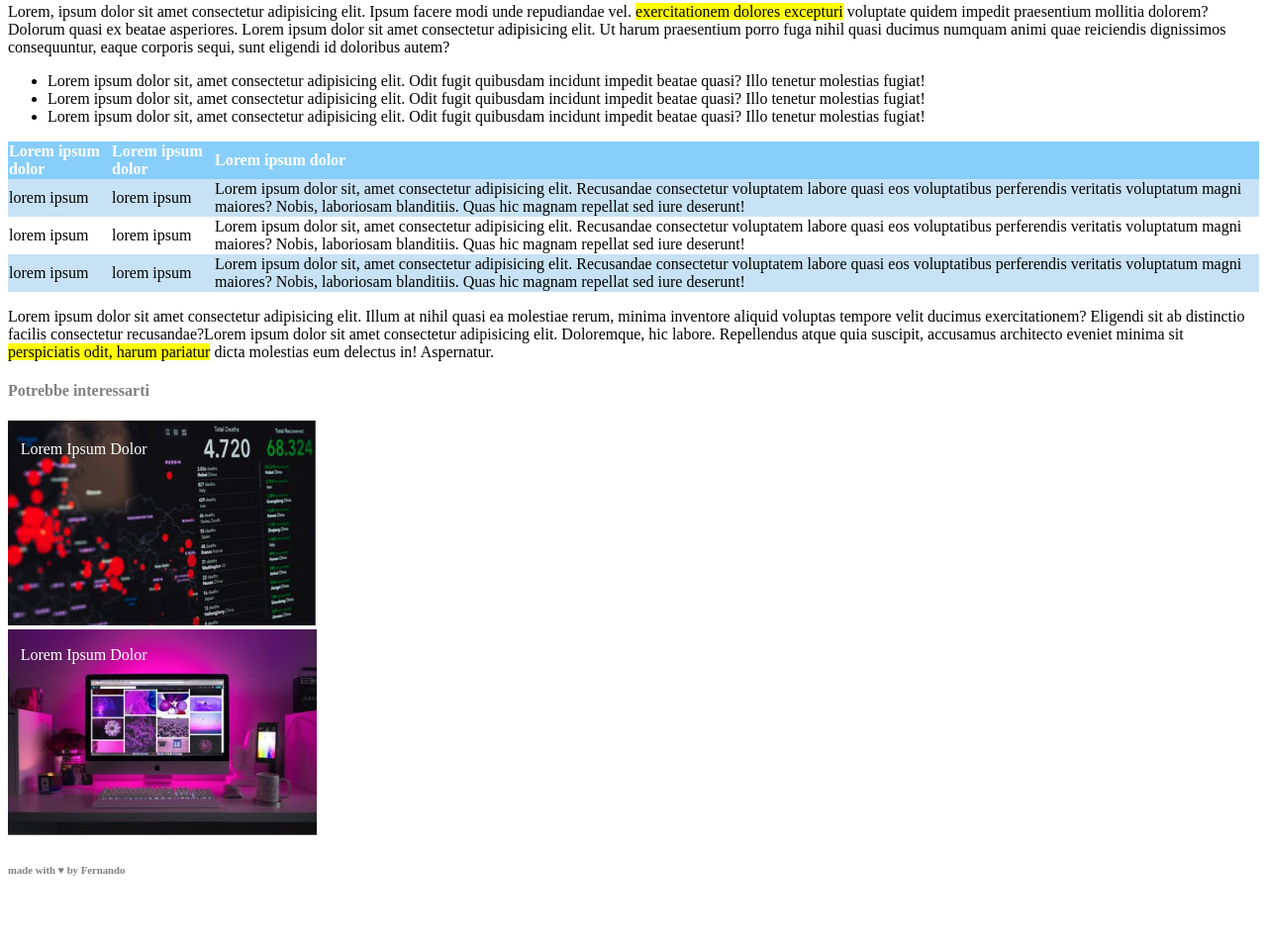
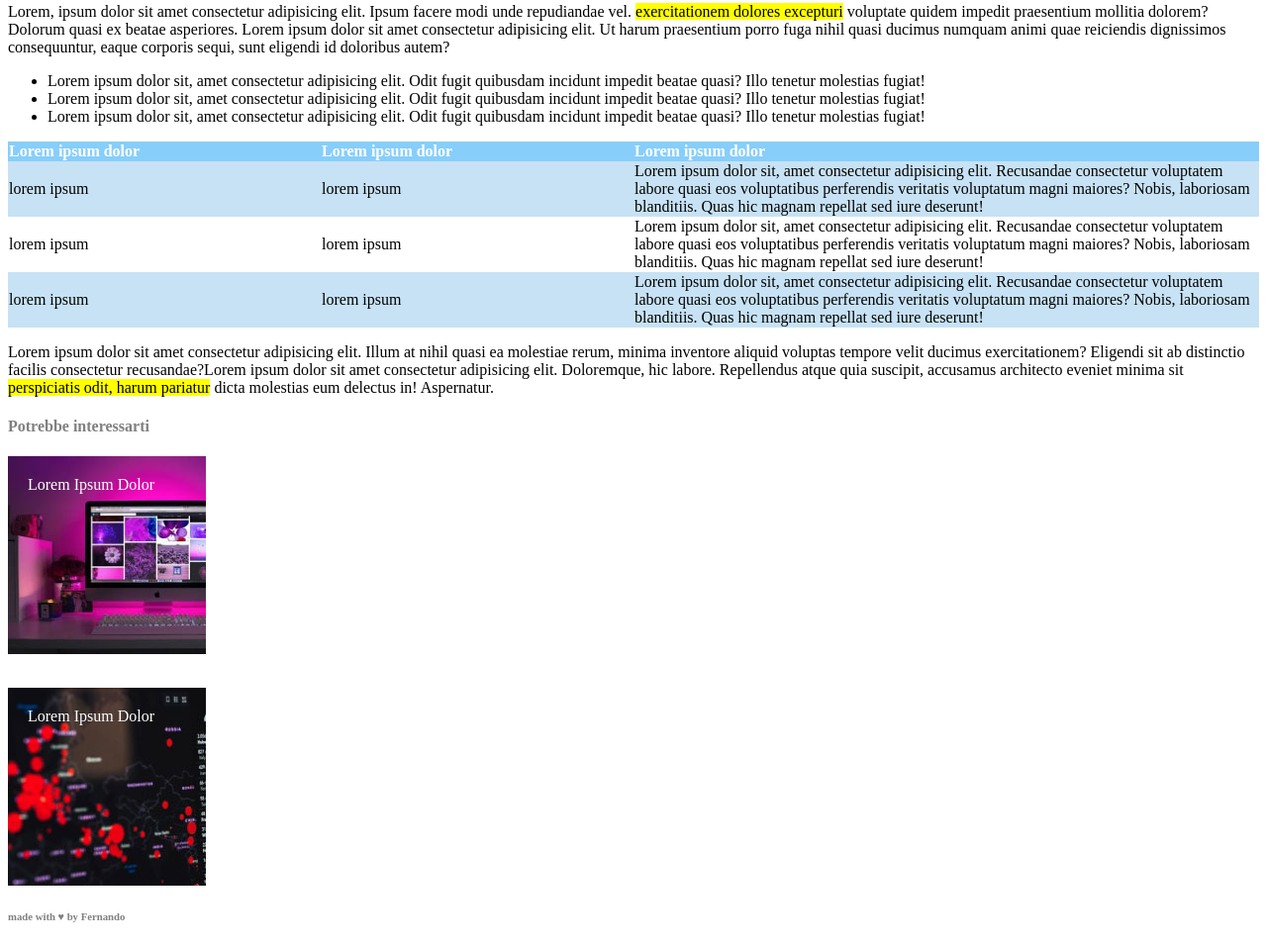
Before and after one commit to FernandoSalicandro/css-intro, a plain HTML site: page index.html in a window 1280 px wide. Shown: the part 699-1656 px from the top of the page at 99% size. Before the commit the page ends 1609 px from the top, so only its background shows below. Drawn offline with Linux system fonts and the light colour scheme.

Commit message:
fix: fixed images errors

```diff
--- a/css/style.css
+++ b/css/style.css
@@ -4,15 +4,18 @@ header {
     background-image: url(../img/pattern.png);
     background-color: rgb(41, 157, 195);
 }
+
 /* Definisco lo stile del logo inserito in html */
 .logo-testuale {
     width: 200px;
     margin-top: 150px;
 }
+
 /* riduco margine del titolo rispetto alle info */
 h1 {
     margin-bottom: 0em;
 }
+
 /* assegno caratteristiche uniche ripetute alle informazioni sull'autore */
 #article-author-info {
     margin-bottom: 0em;
@@ -20,6 +23,7 @@ h1 {
     font-weight: 200;
     color: rgb(104, 102, 102);
 }
+
 /* assegno informazioni uniche ripetute alle informazioni sulla data */
 #article-date {
     margin-top: 0em;
@@ -31,10 +35,12 @@ h1 {
 .author-name {
     color: rgb(0, 166, 255);
 }
+
 /* allineamento immagini di preview aricolo */
 .article-preview-images {
     text-align: left;
 }
+
 /* impostazione margini e stile dei credits per le immagini di preview */
 .photo-preview-description {
     margin-top: 0em;
@@ -46,17 +52,26 @@ h1 {
 .article-table {
     border-collapse: collapse;
 }
+
 .highlighted-text {
-   background-color: rgb(255, 255, 0);
+    background-color: rgb(255, 255, 0);
 }
+
 /* imposto lo stile dell'intestazione di tabella */
 .headrow {
     background-color: rgb(135, 206, 250);
     text-align: left;
 }
+
 .th-text {
     color: white;
 }
+
+.w-50 {
+    width: 50%;
+    color: white;
+}
+
 /* imposto colori delle righe di tabella */
 .color-row1 {
     background-color: rgb(199, 226, 244);
@@ -65,20 +80,28 @@ h1 {
 footer {
     color: rgb(128, 128, 128);
 }
+
 /* inserisco le due immagini finali con testo sovrapposto */
 
-.image-container {
+.image-container-1 {
+    background-image: url(../img/monitor.jpg);
+    height: 200px;
+    width: 200px;
     position: relative;
 }
+
+.image-container-2 {
+    background-image: url(../img/graph.jpg);
+    height: 200px;
+    width: 200px;
+}
+
 .overlay-text {
-    position: absolute;
     color: white;
-    top: 1%;
-    left: 1%;
+    padding: 20px;
 }
+
 .overlay-text-second {
-    position: absolute;
     color: white;
-    top: 50%;
-    left: 1%;
+    padding: 20px;
 }
--- a/index.html
+++ b/index.html
@@ -59,7 +59,7 @@
                     <tr class="headrow">
                         <th class="th-text">Lorem ipsum dolor</th>
                         <th class="th-text">Lorem ipsum dolor</th>
-                        <th class="th-text">Lorem ipsum dolor</th>
+                        <th class="w-50">Lorem ipsum dolor</th>
                     </tr>
                 </thead>
                 <tbody>
@@ -86,7 +86,12 @@
                     </tr>
                 </tbody>
             </table>
-            <p>Lorem ipsum dolor sit amet consectetur adipisicing elit. Illum at nihil quasi ea molestiae rerum, minima inventore aliquid voluptas tempore velit ducimus exercitationem? Eligendi sit ab distinctio facilis consectetur recusandae?Lorem ipsum dolor sit amet consectetur adipisicing elit. Doloremque, hic labore. Repellendus atque quia suscipit, accusamus architecto eveniet minima sit <span class="highlighted-text">perspiciatis odit, harum pariatur</span>  dicta molestias eum delectus in! Aspernatur.</p>
+            <p>Lorem ipsum dolor sit amet consectetur adipisicing elit. Illum at nihil quasi ea molestiae rerum, minima
+                inventore aliquid voluptas tempore velit ducimus exercitationem? Eligendi sit ab distinctio facilis
+                consectetur recusandae?Lorem ipsum dolor sit amet consectetur adipisicing elit. Doloremque, hic labore.
+                Repellendus atque quia suscipit, accusamus architecto eveniet minima sit <span
+                    class="highlighted-text">perspiciatis odit, harum pariatur</span> dicta molestias eum delectus in!
+                Aspernatur.</p>
         </section>
 
     </main>
@@ -98,12 +103,11 @@
             Potrebbe interessarti
         </h4>
 
-        <div class="image-container">
-            <img src="./img/graph.jpg" alt="grafico">
+        <div class="image-container-1">
             <p class="overlay-text">Lorem Ipsum Dolor</p>
-            <br>
-
-            <img src="./img/monitor.jpg" alt="monitor">
+        </div>
+        <br>
+        <div class="image-container-2">
             <p class="overlay-text-second">Lorem Ipsum Dolor</p>
         </div>
 
```
